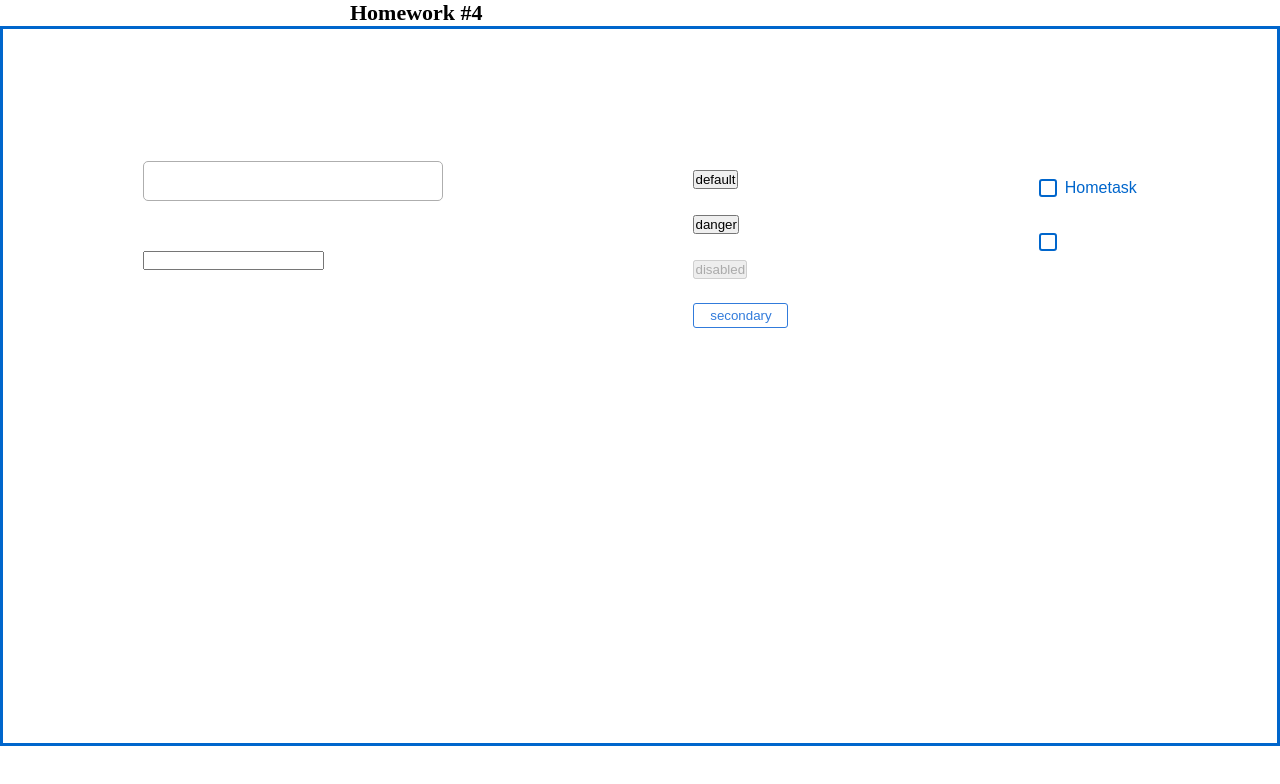
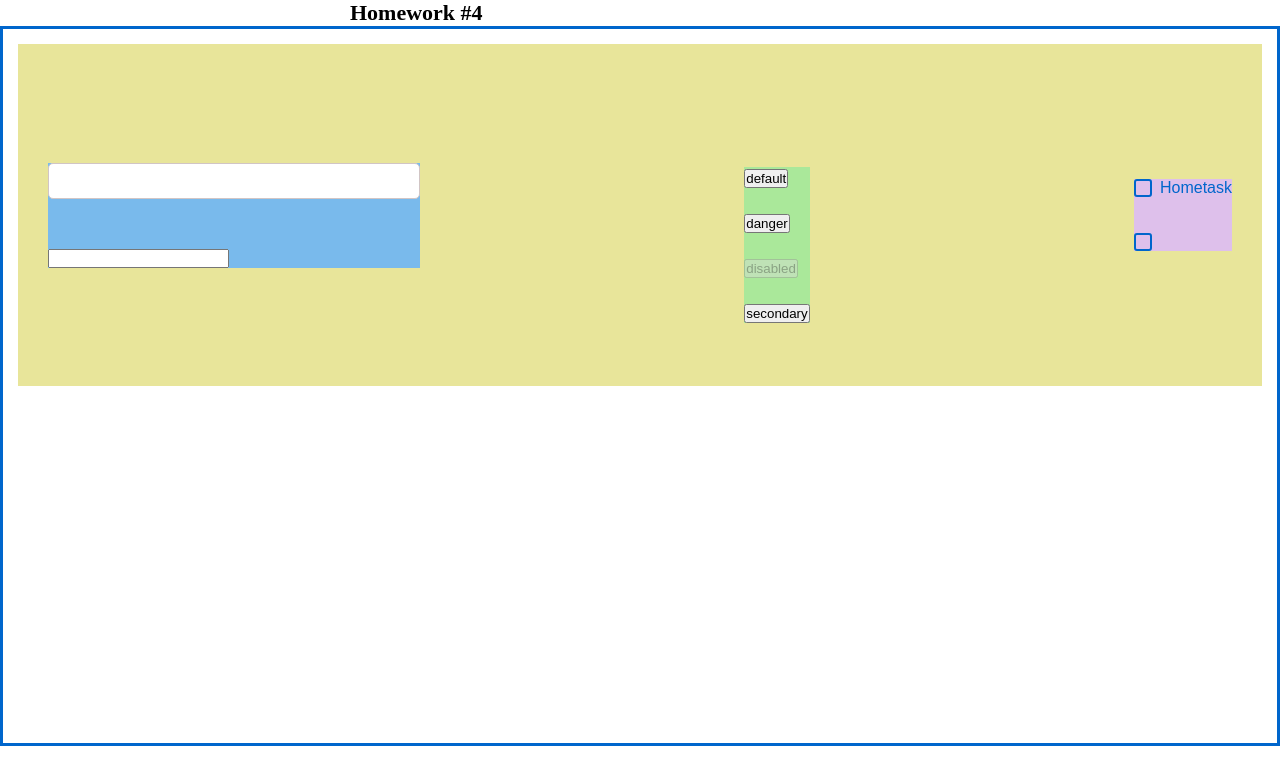
Before and after one commit to Ignat60/homework-hws2-master, a React (Create React App) app: page / in a window 1280 px wide. Shown: the top 784 px of the page. Built offline with nearby package versions, Linux system fonts and the light colour scheme.

Commit message:
HW_4 work start adding styles

```diff
--- a/src/s2-homeworks/hw04/Stand.module.css
+++ b/src/s2-homeworks/hw04/Stand.module.css
@@ -1,21 +1,24 @@
 .stand {
   display: flex;
-  justify-content: space-around;
+  justify-content: space-between;
   align-items: center;
-  /* margin-top: 100px; */
   height: 50%;
+  padding-left: 30px;
+  padding-right: 30px;
+  background-color: #e8e59a;
 }
 
 .inputs {
   display: flex;
   flex-direction: column;
   gap: 48px;
+  background-color: #79baec;
 }
 .superInput {
   display: inline-block;
-  width: 300px;
-  height: 40px;
-  border: 1px solid rgb(174, 174, 174);
+  width: 372px;
+  height: 36px;
+  border: 1px solid rgb(209, 197, 197);
   border-radius: 5px;
 }
 
@@ -23,56 +26,62 @@
   display: flex;
   flex-direction: column;
   gap: 24px;
-  margin-top: 65px;
+  margin-top: 60px;
+  background-color: #aae89a;
 }
 
 .checkboxes {
   display: flex;
   flex-direction: column;
   gap: 36px;
+  background-color: #dec0eb;
 }
 .defaultButton {
-  width: 75px;
-  height: 25px;
+  /* width: 132px;
+  height: 30px;
   background-color: #317bdb;
   color: white;
-  border-radius: 3px;
+  border-radius: 5px;
   border: none;
+  font-size: 15px; */
 }
 .defaultButton:hover {
   cursor: pointer;
 }
 
 .redButton {
-  width: 75px;
-  height: 25px;
+  /* width: 132px;
+  height: 30px;
   background-color: red;
   color: white;
-  border-radius: 3px;
+  border-radius: 5px;
   border: none;
+  font-size: 15px; */
 }
 .redButton:hover {
   cursor: pointer;
 }
 
 .disabledButton {
-  width: 75px;
-  height: 25px;
+  /* width: 132px;
+  height: 30px;
   background-color: #8ab4ec;
   color: white;
-  border-radius: 3px;
+  border-radius: 5px;
   border: none;
+  font-size: 15px; */
 }
 .disabledButton:hover {
   cursor: pointer;
 }
 .secondaryButton {
-  width: 95px;
-  height: 25px;
+  /* width: 132px;
+  height: 30px;
   background-color: white;
   color: #317bdb;
-  border-radius: 3px;
+  border-radius: 5px;
   border: solid 1px #317bdb;
+  font-size: 15px; */
 }
 .secondaryButton:hover {
   cursor: pointer;
--- a/src/s2-homeworks/hw04/Stand.tsx
+++ b/src/s2-homeworks/hw04/Stand.tsx
@@ -61,8 +61,8 @@ const Stand = () => {
         <div>
           <SuperButton
             id={"hw4-super-button-disabled"}
-            xType={"red"}
-            // className={"disabledButton"}
+            xType={"s.disabled"}
+            // className={s.disabledButton}
             disabled
           >
             disabled
@@ -73,7 +73,7 @@ const Stand = () => {
           <SuperButton
             id={"hw4-super-button-secondary"}
             xType={"secondary"}
-            className={s.secondaryButton}
+            // className={s.secondaryButton}
           >
             secondary
           </SuperButton>
--- a/src/s2-homeworks/hw04/common/c2-SuperButton/SuperButton.module.css
+++ b/src/s2-homeworks/hw04/common/c2-SuperButton/SuperButton.module.css
@@ -1,17 +1,46 @@
 .button {
+  width: 132px;
+  height: 30px;
 }
 
 .disabled {
-  background-color: aquamarine;
+  width: 132px;
+  height: 30px;
+  background-color: #8ab4ec;
+  color: white;
+  border-radius: 5px;
+  border: none;
+  font-size: 15px;
 }
 
 .secondary {
+  width: 132px;
+  height: 30px;
+  background-color: white;
+  color: #317bdb;
+  border-radius: 5px;
+  border: solid 1px #317bdb;
+  font-size: 15px;
 }
 
 .default {
+  width: 132px;
+  height: 30px;
+  background-color: #317bdb;
+  color: white;
+  border-radius: 5px;
+  border: none;
+  font-size: 15px;
 }
 
 .red {
+  width: 132px;
+  height: 30px;
+  background-color: red;
+  color: white;
+  border-radius: 5px;
+  border: none;
+  font-size: 15px;
 }
 
 .default:hover {
--- a/src/s2-homeworks/hw04/common/c2-SuperButton/SuperButton.tsx
+++ b/src/s2-homeworks/hw04/common/c2-SuperButton/SuperButton.tsx
@@ -23,7 +23,9 @@ const SuperButton: React.FC<SuperButtonPropsType> = ({
     //         ? ...
     //         : xType === 'red'
     //             ? ...
-    (className ? " " + className : ""); // задачка на смешивание классов
+    className
+      ? " " + className
+      : ""; // задачка на смешивание классов
   return (
     <button
       disabled={disabled}
```
